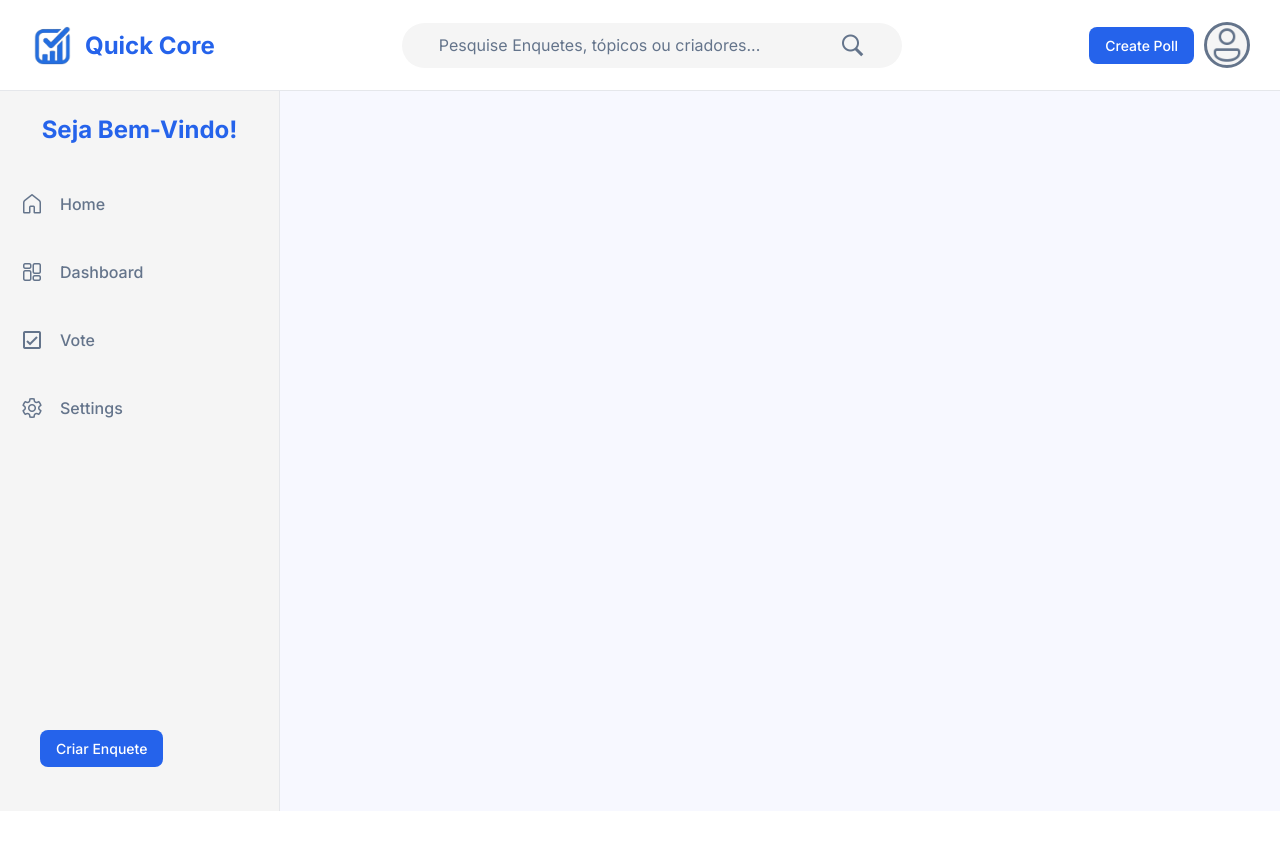
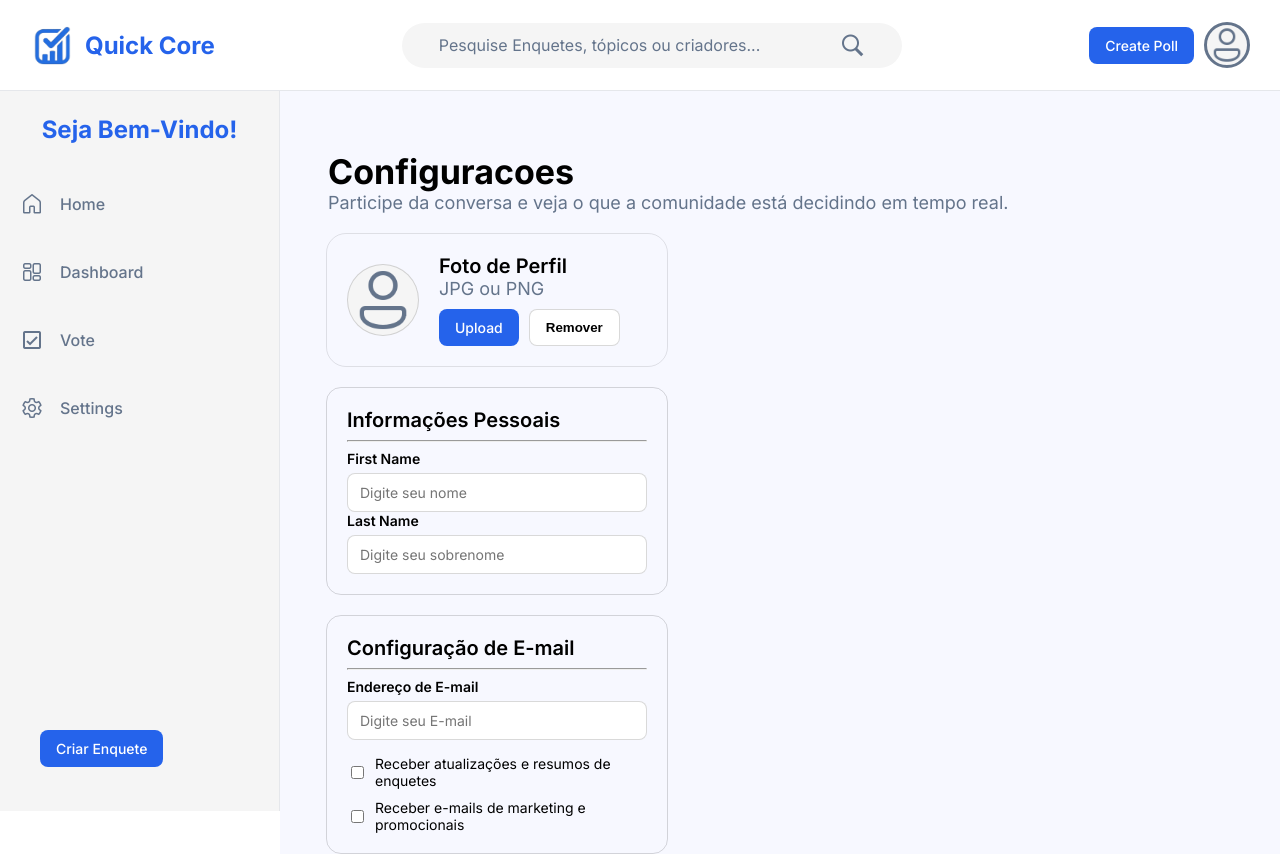
Before and after one commit to HenriqueHiideki/Quick-Core, a React (Vite) app: page /settings in a window 1280 px wide. Before the commit the page ends 811 px from the top, so only its background shows below. Built offline with nearby package versions, Linux system fonts and the light colour scheme.

Commit message:
Finaliza sessao de configuracoes

```diff
--- a/src/App.jsx
+++ b/src/App.jsx
@@ -3,6 +3,7 @@ import { Routes, Route } from "react-router-dom"
 import { Home } from "./pages/Home/Home"
 import { Dashboard } from "./pages/Dashboard/Dashboard";
 import { Vote } from "./pages/Vote/Vote";
+import { Settings } from "./pages/Settings/Settings";
 import { SideBar } from "./components/SideBar/SideBar";
 import { Header } from "./components/Header/header";
 
@@ -19,6 +20,7 @@ function App() {
             <Route path="/home" element={<Home />}/>
             <Route path="/dashboard" element={<Dashboard />} />
             <Route path="/vote" element={<Vote />} />
+            <Route path="/settings" element={<Settings />} />
           </Routes>
         </section>
       </div>
--- /dev/null
+++ b/src/components/CheckboxOption/CheckboxOption.jsx
@@ -0,0 +1,10 @@
+import "./checkboxoption-style.css";
+
+export function CheckboxOption({ children, ...rest }) {
+  return (
+    <label className="checkbox-option">
+      <input type="checkbox" {...rest} />
+      <span>{children}</span>
+    </label>
+  );
+}
--- /dev/null
+++ b/src/components/CheckboxOption/checkboxoption-style.css
@@ -0,0 +1,13 @@
+.settings-checkboxes {
+  display: flex;
+  flex-direction: column;
+  gap: 10px;
+}
+
+.checkbox-option {
+  display: flex;
+  align-items: center;
+  gap: 8px;
+  font-size: 14px;
+  cursor: pointer;
+}
--- a/src/components/Description/description-style.css
+++ b/src/components/Description/description-style.css
@@ -1,11 +1,12 @@
 .description-title{
     font-size: 34px;
-    margin: 0;
+    margin-bottom: 0;
 }
 
 .description-text{
     font-size: 18px;
     color: var(--neutral-color);
+    margin: 0;
 }
 
 .content-title{
--- /dev/null
+++ b/src/components/FormField/FormField.jsx
@@ -0,0 +1,10 @@
+import "./formfield-style.css";
+
+export function FormField({ label, ...rest }) {
+  return (
+    <div className="form-field">
+      <label className="form-label">{label}</label>
+      <input className="form-input" {...rest} />
+    </div>
+  );
+}
--- /dev/null
+++ b/src/components/FormField/formfield-style.css
@@ -0,0 +1,25 @@
+.form-field {
+  display: flex;
+  flex-direction: column;
+  gap: 6px;
+  width: 100%;
+}
+
+.form-label {
+  font-weight: 600;
+  font-size: 14px;
+}
+
+.form-input {
+  border: 1px solid rgba(0, 0, 0, 0.15);
+  border-radius: 8px;
+  padding: 10px 12px;
+  font-size: 14px;
+  font-family: inherit;
+}
+
+.form-helper {
+  font-size: 12px;
+  color: var(--neutral-color);
+  margin: 0;
+}
--- a/src/components/Title/title-estilos.css
+++ b/src/components/Title/title-estilos.css
@@ -7,4 +7,5 @@
 .title-votes{
     font-weight: 600;
     font-size: 20px;
+    margin: 0;
 }
--- a/src/pages/Dashboard/dashboard.css
+++ b/src/pages/Dashboard/dashboard.css
@@ -0,0 +1,3 @@
+.dashboard-content{
+    margin-top: 20px;
+}
--- /dev/null
+++ b/src/pages/Settings/Settings.jsx
@@ -0,0 +1,67 @@
+import { DescriptionTitle } from "../../components/Description/DescriptionTitle";
+import { TitleVotes } from "../../components/Title/TitleVotes";
+import { Title } from "../../components/Title/Title";
+import "./settings-style.css";
+import { DescriptionText } from "../../components/Description/DescriptionText";
+import { ButtonCreatePoll } from "../../components/Button/Button-Create-Poll";
+import { CheckboxOption } from "../../components/CheckboxOption/CheckboxOption";
+import { FormField } from "../../components/FormField/FormField";
+
+export function Settings() {
+  return (
+    <div className="settings-container">
+      <DescriptionTitle>Configuracoes</DescriptionTitle>
+      <div className="settings-content">
+        <img
+          src="/user-icon.png"
+          alt="Icone de Usuário"
+          className="settings-img"
+        />
+        <div className="settings-profile">
+          <div className="settings-text">
+            <TitleVotes>Foto de Perfil</TitleVotes>
+            <DescriptionText>JPG ou PNG</DescriptionText>
+          </div>
+
+          <div className="settings-actions">
+            <ButtonCreatePoll>Upload</ButtonCreatePoll>
+            <button className="button-secondary">Remover</button>
+          </div>
+        </div>
+      </div>
+
+      <div className="settings-personal-information">
+        <TitleVotes>Informações Pessoais</TitleVotes>
+        <hr />
+
+        <div className="form-row">
+          <FormField label="First Name" placeholder="Digite seu nome" />
+          <FormField label="Last Name" placeholder="Digite seu sobrenome" />
+        </div>
+      </div>
+
+      <div className="settings-personal-information">
+        <TitleVotes>Configuração de E-mail</TitleVotes>
+        <hr />
+
+        <div className="settings-form">
+          <FormField
+            label="Endereço de E-mail"
+            type="email"
+            placeholder="Digite seu E-mail"
+            helperText="Para alterar seu e-mail, contate o suporte."
+          />
+
+          <div className="settings-checkboxes">
+            <CheckboxOption>
+              Receber atualizações e resumos de enquetes
+            </CheckboxOption>
+            <CheckboxOption>
+              Receber e-mails de marketing e promocionais
+            </CheckboxOption>
+          </div>
+        </div>
+      </div>
+    </div>
+  );
+}
--- /dev/null
+++ b/src/pages/Settings/settings-style.css
@@ -0,0 +1,71 @@
+.settings-container{
+    display: flex;
+    flex-direction: column;
+    gap: 20px;
+}
+
+.settings-content{
+    border: 1px solid rgba(0, 0, 0, 0.1);
+    width: 30%;
+    border-radius: 20px;
+    display: flex;
+    align-items: center;
+    gap: 20px;
+    padding: 20px;
+    margin: 0 0 0 46px;
+}
+
+.settings-img{
+    border-radius: 50%;
+    background-color: #f5f5f5;
+    width: 70px;
+    height: 70px;
+    flex-shrink: 0;
+    border: 1px solid rgba(0, 0, 0, 0.15);
+}
+
+.settings-profile{
+    display: flex;
+    flex-direction: column;
+    gap: 10px;
+}
+
+.settings-text{
+    display: flex;
+    flex-direction: column;
+    margin: 0;
+}
+
+.settings-actions{
+    display: flex;
+    gap: 10px;
+}
+
+.button-secondary{
+    background-color: #ffffff;
+    border: 1px solid rgba(0, 0, 0, 0.15);
+    border-radius: 8px;
+    padding: 8px 16px;
+    font-weight: 600;
+    cursor: pointer;
+}
+
+.settings-personal-information{
+    border: 1px solid rgba(0, 0, 0, 0.15);
+    width: 30%;
+    margin-left: 46px;
+    border-radius: 15px;
+    padding: 20px;
+}
+
+.settings-form{
+    display: flex;
+    flex-direction: column;
+    gap: 15px;
+}
+
+.settings-email{
+    border-radius: 5px;
+    border: 1px solid rgba(0, 0, 0, 0.15);
+    padding: 10px;
+}
```
Also changed, not shown: 1 other file (tests, documents, lock files or other folders).
